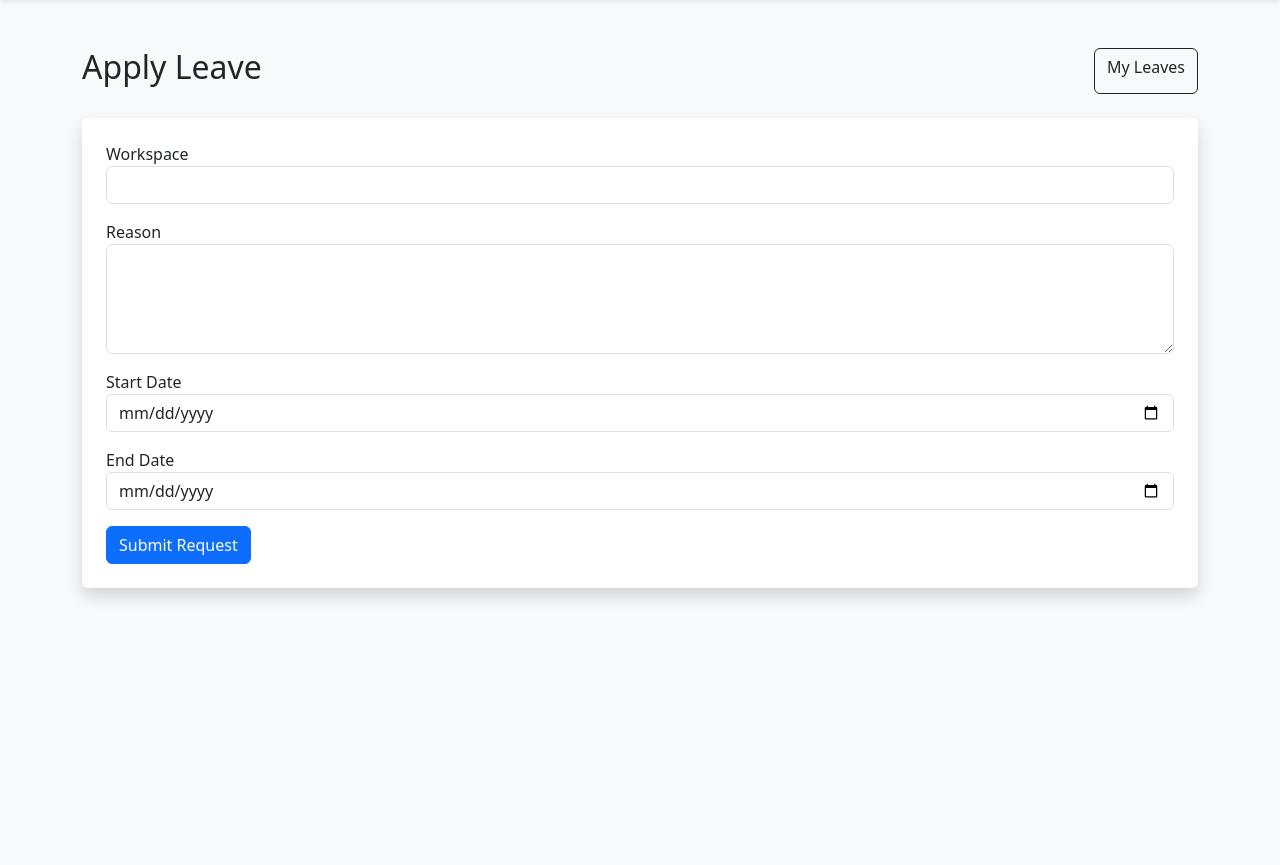
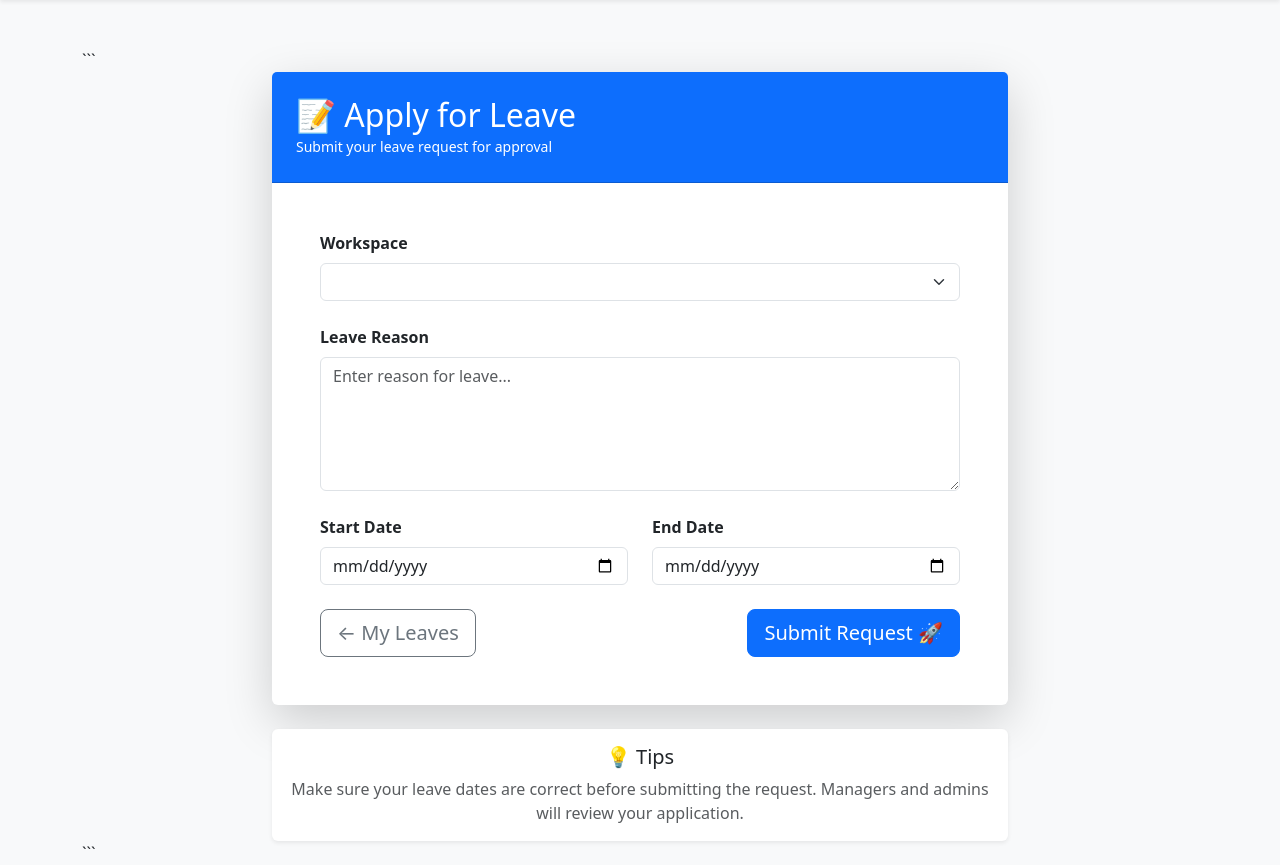
Before and after one commit to faarhaxx/leave-request-system, a Django app: page /dashboard/apply/ in a window 1280 px wide. Shown: the part 56-921 px from the top of the page. Before the commit the page ends 655 px from the top, so only its background shows below. Run offline with Django 5.2, Linux system fonts and the light colour scheme; the visitor is signed in with stand-in values (Sample User, id 1); data that the repository does not hold is empty.

Commit message:
Improve UI with login, dashboad, aplly leave and my leaves pages

````diff
--- a/leave/urls.py
+++ b/leave/urls.py
@@ -7,6 +7,7 @@ from .views import (
     logout_page,
     apply_leave_page,
     my_leaves_page,
+     signup_page,
 )
 
 urlpatterns = [
@@ -18,4 +19,5 @@ urlpatterns = [
     path('logout/', logout_page, name='logout_page'),
     path('apply/', apply_leave_page, name='apply_leave_page'),
     path('my-leaves/', my_leaves_page, name='my_leaves_page'),
+    path('signup/', signup_page, name='signup_page'),
 ]
--- a/leave/views.py
+++ b/leave/views.py
@@ -7,7 +7,7 @@ from django.contrib.auth.decorators import login_required
 from workspace.models import Workspace
 
 
-
+from accounts.models import User
 from rest_framework import generics, status
 from rest_framework.permissions import IsAuthenticated
 from rest_framework.views import APIView
@@ -143,3 +143,38 @@ def apply_leave_page(request):
 def my_leaves_page(request):
     leaves = LeaveRequest.objects.filter(user=request.user).order_by("-created_at")
     return render(request, "my_leaves.html", {"leaves": leaves})
+
+
+
+def signup_page(request):
+
+    if request.method == "POST":
+
+        username = request.POST.get("username")
+        email = request.POST.get("email")
+        password = request.POST.get("password")
+        confirm_password = request.POST.get("confirm_password")
+
+        if password != confirm_password:
+            return render(
+                request,
+                "signup.html",
+                {"error": "Passwords do not match"}
+            )
+
+        if User.objects.filter(username=username).exists():
+            return render(
+                request,
+                "signup.html",
+                {"error": "Username already exists"}
+            )
+
+        User.objects.create_user(
+            username=username,
+            email=email,
+            password=password
+        )
+
+        return redirect("login_page")
+
+    return render(request, "signup.html")
--- a/templates/apply_leave.html
+++ b/templates/apply_leave.html
@@ -1,58 +1,130 @@
 {% extends 'base.html' %}
 
 {% block content %}
-<!DOCTYPE html>
-<html>
-<head>
-    <title>Apply Leave</title>
-    <link href="https://cdn.jsdelivr.net/npm/bootstrap@5.3.3/dist/css/bootstrap.min.css" rel="stylesheet">
-</head>
-
-<body class="bg-light">
 
 <div class="container mt-5">
 
-    <div class="d-flex justify-content-between mb-4">
-        <h2>Apply Leave</h2>
-        <a href="{% url 'my_leaves_page' %}" class="btn btn-outline-dark">My Leaves</a>
+```
+<div class="row justify-content-center">
+
+    <div class="col-lg-8">
+
+        <div class="card border-0 shadow-lg">
+
+            <div class="card-header bg-primary text-white p-4">
+                <h2 class="mb-0">📝 Apply for Leave</h2>
+                <small>Submit your leave request for approval</small>
             </div>
 
-    <div class="card shadow border-0 p-4">
+            <div class="card-body p-5">
 
                 <form method="POST">
                     {% csrf_token %}
 
-            <div class="mb-3">
-                <label>Workspace</label>
-                <select name="workspace" class="form-control" required>
+                    <div class="mb-4">
+                        <label class="form-label fw-bold">
+                            Workspace
+                        </label>
+
+                        <select name="workspace"
+                                class="form-select"
+                                required>
+
                             {% for workspace in workspaces %}
-                        <option value="{{ workspace.id }}">{{ workspace.name }}</option>
+                                <option value="{{ workspace.id }}">
+                                    {{ workspace.name }}
+                                </option>
                             {% endfor %}
+
                         </select>
                     </div>
 
-            <div class="mb-3">
-                <label>Reason</label>
-                <textarea name="reason" class="form-control" rows="4" required></textarea>
+                    <div class="mb-4">
+
+                        <label class="form-label fw-bold">
+                            Leave Reason
+                        </label>
+
+                        <textarea
+                            name="reason"
+                            rows="5"
+                            class="form-control"
+                            placeholder="Enter reason for leave..."
+                            required></textarea>
+
                     </div>
 
-            <div class="mb-3">
-                <label>Start Date</label>
-                <input type="date" name="start_date" class="form-control" required>
+                    <div class="row">
+
+                        <div class="col-md-6 mb-4">
+
+                            <label class="form-label fw-bold">
+                                Start Date
+                            </label>
+
+                            <input
+                                type="date"
+                                name="start_date"
+                                class="form-control"
+                                required>
+
                         </div>
 
-            <div class="mb-3">
-                <label>End Date</label>
-                <input type="date" name="end_date" class="form-control" required>
+                        <div class="col-md-6 mb-4">
+
+                            <label class="form-label fw-bold">
+                                End Date
+                            </label>
+
+                            <input
+                                type="date"
+                                name="end_date"
+                                class="form-control"
+                                required>
+
                         </div>
 
-            <button class="btn btn-primary">Submit Request</button>
+                    </div>
+
+                    <div class="d-flex justify-content-between">
+
+                        <a href="{% url 'my_leaves_page' %}"
+                           class="btn btn-outline-secondary btn-lg">
+                            ← My Leaves
+                        </a>
+
+                        <button type="submit"
+                                class="btn btn-primary btn-lg">
+                            Submit Request 🚀
+                        </button>
+
+                    </div>
+
                 </form>
 
             </div>
 
         </div>
 
-</body>
-</html>
+        <div class="card border-0 shadow-sm mt-4">
+            <div class="card-body text-center">
+
+                <h5>💡 Tips</h5>
+
+                <p class="text-muted mb-0">
+                    Make sure your leave dates are correct before
+                    submitting the request. Managers and admins
+                    will review your application.
+                </p>
+
+            </div>
+        </div>
+
+    </div>
+
+</div>
+```
+
+</div>
+
 {% endblock %}
--- a/templates/login.html
+++ b/templates/login.html
@@ -38,6 +38,10 @@
                     <button class="btn btn-primary w-100">Login</button>
                 </form>
 
+                <a href="/api/leaves/signup/"
+                class="btn btn-outline-success w-100 mt-2">
+                Create Account
+                </a>
                 <div class="text-center mt-3">
                     <a href="/">Back to Home</a>
                 </div>
````
Also changed, not shown: templates/my_leaves.html (+131 -36 lines), templates/signup.html (added, +96 -0 lines). Lines whose indentation alone changed are shown as unchanged.
